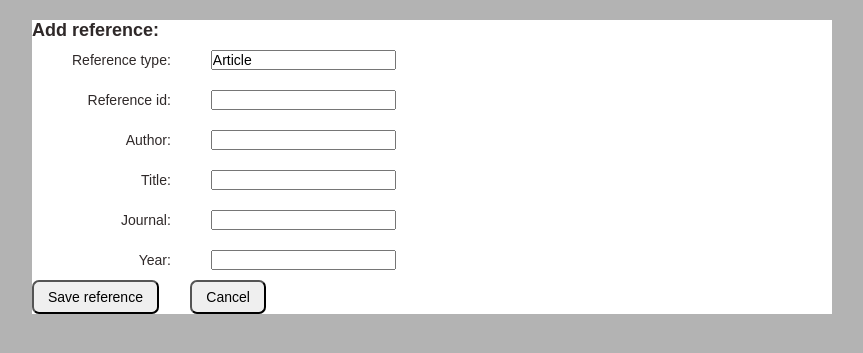
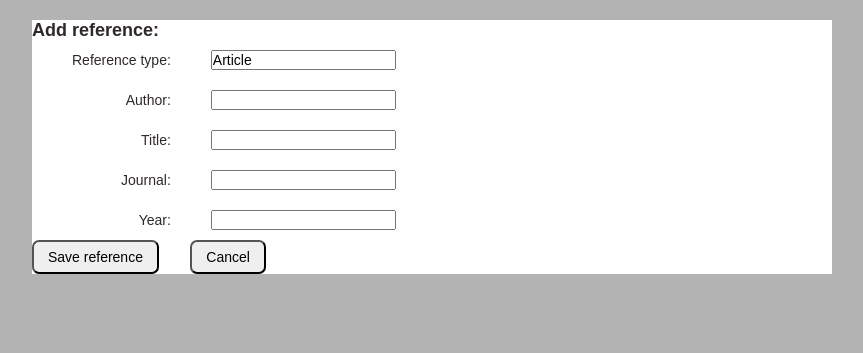
Before and after one commit to BorisBanchev/teamMagicians, a Flask app: template src/templates/add_reference.html in a window 1280 px wide. Shown: the top 353 px of the page, without its empty margins (208-1071 px from the left). Run offline with Flask 3, Linux system fonts and the light colour scheme; the template is opened without the code that fills it, so the values that code supplies are empty.

Commit message:
User can add a reference to database

```diff
--- a/src/templates/add_reference.html
+++ b/src/templates/add_reference.html
@@ -1,26 +1,36 @@
 <!DOCTYPE html>
-<link rel="stylesheet" href="/static/styles.css">
-<meta name="viewport" content="width=device-width, initial-scale=1">
+<link rel="stylesheet" href="/static/styles.css" />
+<meta name="viewport" content="width=device-width, initial-scale=1" />
 
 <form action="/add_reference" method="POST" onsubmit="return check(this)">
-
   <div class="frame">
     <div class="info">
       <h2>Add reference:</h2>
     </div>
     <div>
-    <div class=row><label>Reference type:</label><input type="text" name="reference_type" value="Article" readonly></div>
-    <div class=row><label>Reference id:</label><input type="text" name="reference_id" required></div>
-    <div class=row><label>Author:</label><input type="text" name="author" required></div>
-    <div class=row><label>Title:</label><input type="text" name="title" required></div>
-    <div class=row><label>Journal:</label><input type="text" name="journal" required></div>
-    <div class=row><label>Year:</label><input type="number" name="year" step=1 required></div>
-
+      <div class="row">
+        <label>Reference type:</label
+        ><input type="text" name="reference_type" value="Article" readonly />
+      </div>
+      <div class="row">
+        <label>Author:</label><input type="text" name="author" required />
+      </div>
+      <div class="row">
+        <label>Title:</label><input type="text" name="title" required />
+      </div>
+      <div class="row">
+        <label>Journal:</label><input type="text" name="journal" required />
+      </div>
+      <div class="row">
+        <label>Year:</label
+        ><input type="number" name="year" step="1" required />
+      </div>
     </div>
     <div class="footer">
-    <input type="submit" value="Save reference">
+      <input type="submit" value="Save reference" />
       <button type="button" onclick="window.location.href='/'">Cancel</button>
     </div>
+    {{message}}
   </div>
 </form>
 
```
Also changed, not shown: src/app.py (+15 -1 lines), src/entities/add_reference.py (added, +13 -0 lines), src/templates/index.html (+5 -9 lines). Lines whose indentation alone changed are shown as unchanged.
